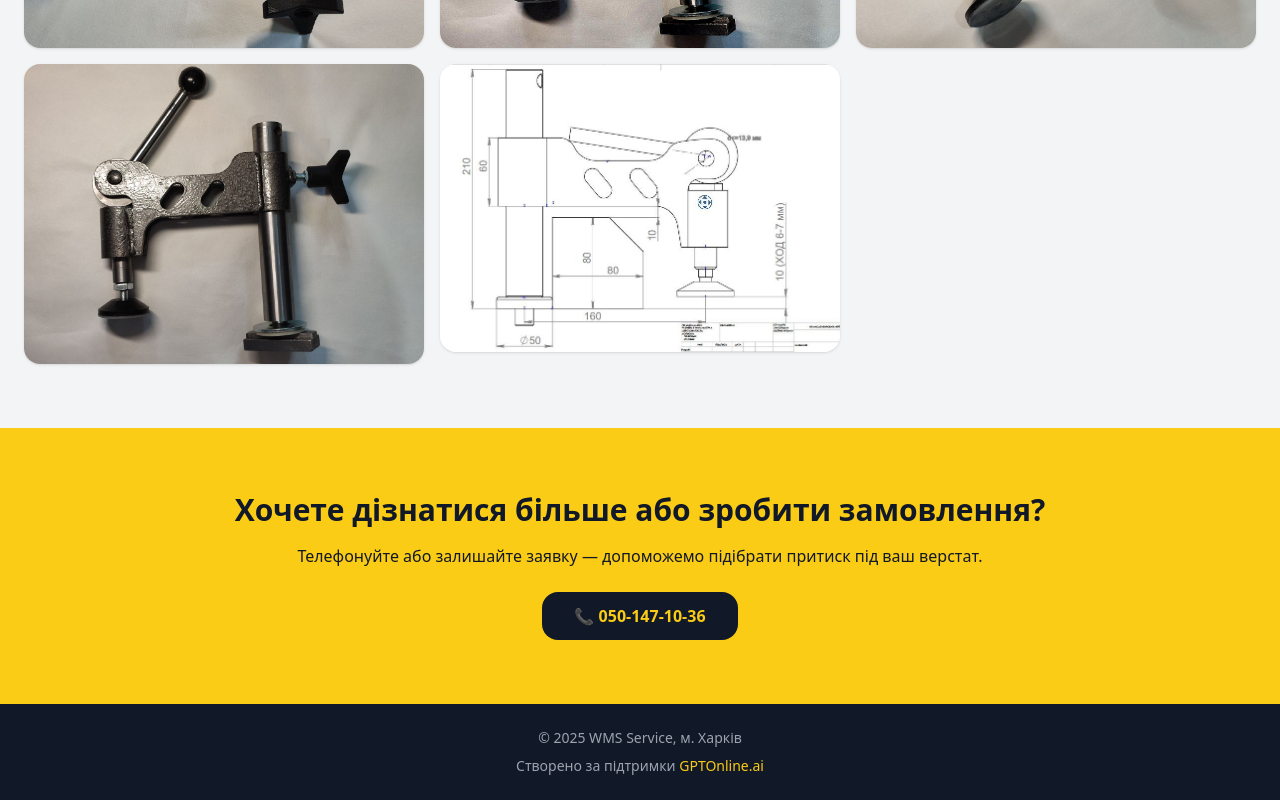
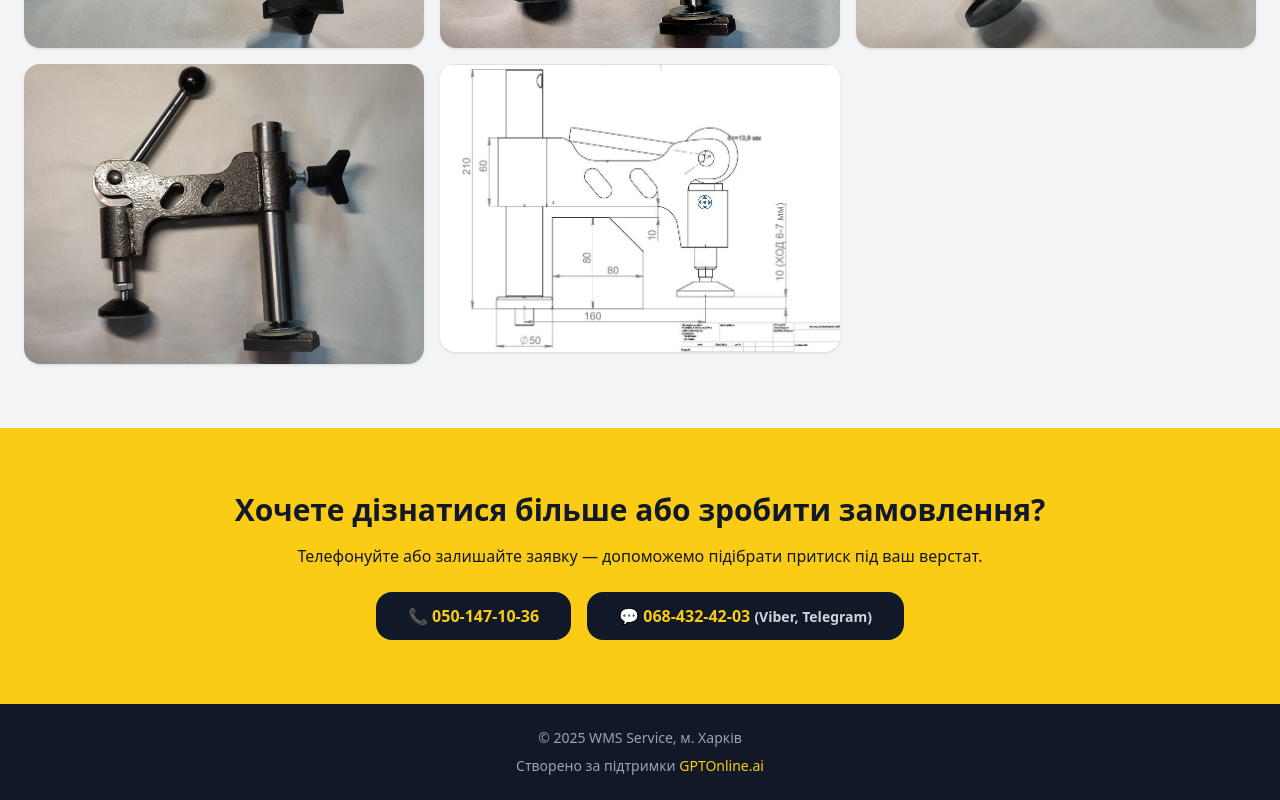
Before and after one commit to macuevr-jpg/wms-landing, a React (Vite) app: page / in a window 1280 px wide. Shown: the part 1062-1862 px from the top of the page. Built offline with nearby package versions, Linux system fonts and the light colour scheme.

Commit message:
Додав номер Viber/Telegram у секцію контакту

```diff
--- a/src/App.jsx
+++ b/src/App.jsx
@@ -59,9 +59,21 @@ export default function App() {
       <section className="bg-yellow-400 text-gray-900 py-16 px-6 text-center">
         <h2 className="text-3xl font-bold mb-4">Хочете дізнатися більше або зробити замовлення?</h2>
         <p className="mb-6">Телефонуйте або залишайте заявку — допоможемо підібрати притиск під ваш верстат.</p>
-        <a href="tel:+380501471036" className="inline-block bg-gray-900 text-yellow-400 font-semibold px-8 py-3 rounded-2xl hover:bg-gray-800 transition">
-          📞 050-147-10-36
-        </a>
+        <div className="flex flex-col sm:flex-row justify-center items-center gap-4 mt-4">
+  <a
+    href="tel:+380501471036"
+    className="inline-block bg-gray-900 text-yellow-400 font-semibold px-8 py-3 rounded-2xl hover:bg-gray-800 transition"
+  >
+    📞 050-147-10-36
+  </a>
+
+  <a
+    href="tel:+380684324203"
+    className="inline-block bg-gray-900 text-yellow-400 font-semibold px-8 py-3 rounded-2xl hover:bg-gray-800 transition"
+  >
+    💬 068-432-42-03 <span className="text-sm text-gray-300">(Viber, Telegram)</span>
+  </a>
+</div>
       </section>
 
       {/* 🔹 Footer */}
```
